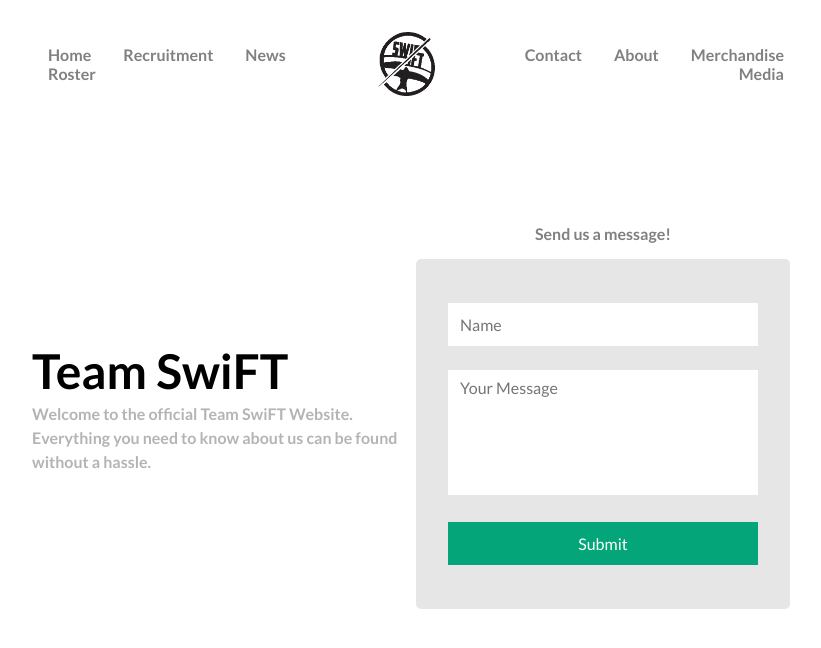
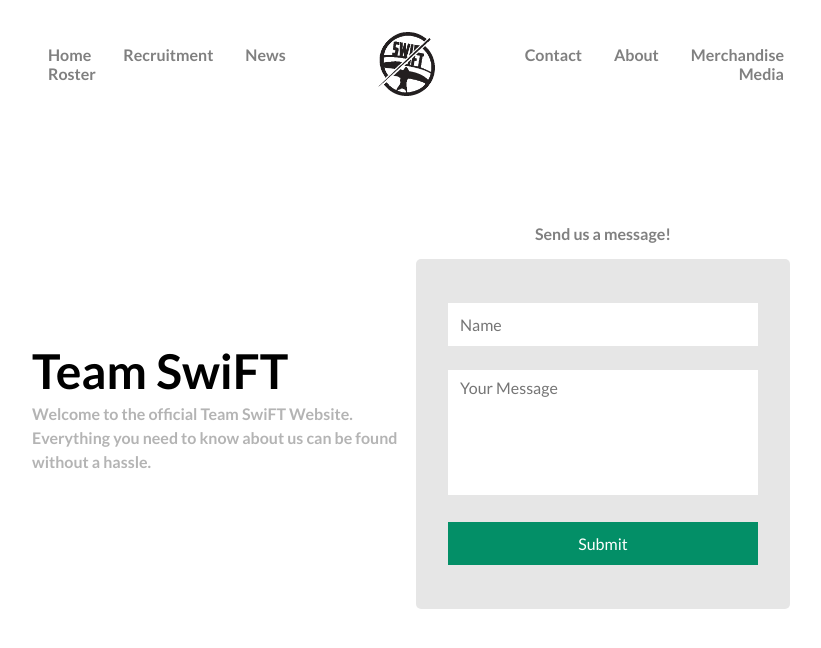
Before and after one commit to 2008Choco/SwiFT-Website, a React (Create React App) app: page / in a window 1280 px wide. In both pictures the pointer is over the input 827 px from the left and 543 px from the top of the page. Shown: the top 648 px of the page, without its empty margins (224-1045 px from the left). Built offline with nearby package versions, Linux system fonts and the light colour scheme.

Commit message:
Give some hover and press highlights to the submit button

```diff
--- a/src/styles/landing-contact.css
+++ b/src/styles/landing-contact.css
@@ -29,3 +29,12 @@
     color: white;
     word-spacing: 10px;
 }
+
+.contact-container input[type=submit]:hover {
+    background-color: rgb(3, 143, 103);
+    cursor: pointer;
+}
+
+.contact-container input[type=submit]:active {
+    background-color: rgb(3, 119, 86);
+}
```
